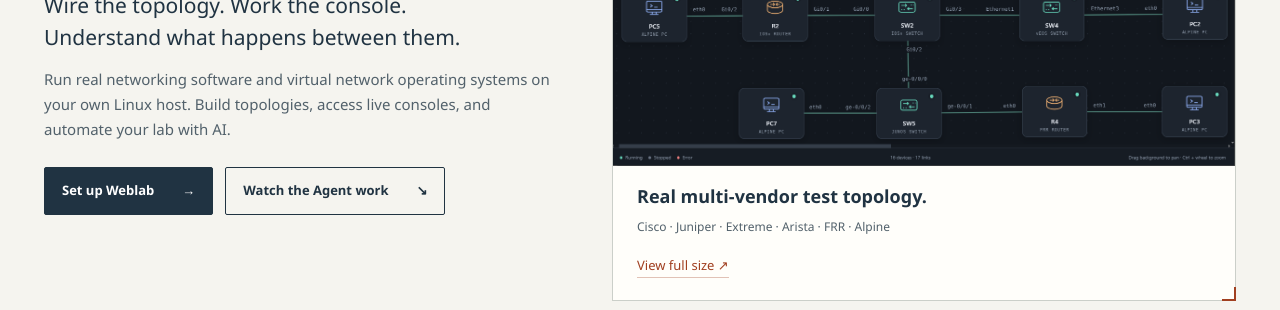
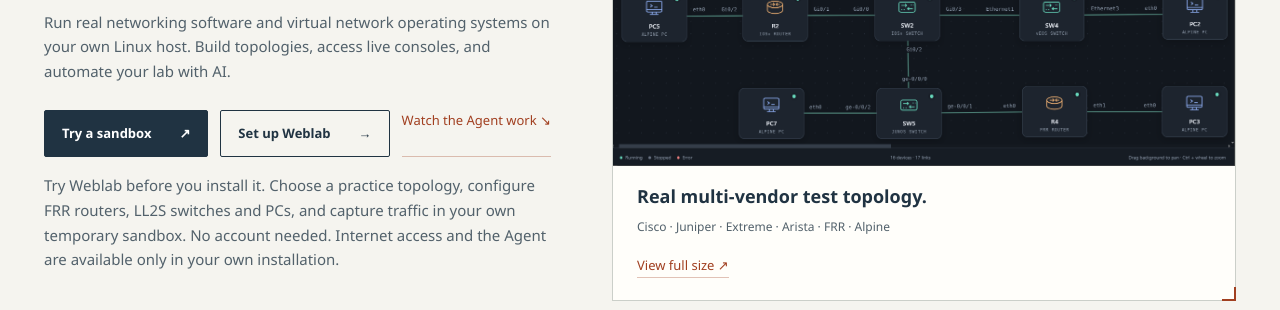
Before and after one commit to weblab-network/weblab, a plain HTML site: page site/index.html in a window 1280 px wide. Shown: the part 490-800 px from the top of the page. Drawn offline with Linux system fonts and the light colour scheme.

Commit message:
Invite visitors to try a practice sandbox before installing

```diff
--- a/site/index.html
+++ b/site/index.html
@@ -7,7 +7,7 @@
   <meta name="theme-color" content="#f5f4ef">
   <title>Weblab.Network — A workbench for network engineering</title>
   <link rel="icon" href="favicon.svg" type="image/svg+xml">
-  <link rel="stylesheet" href="style.css?v=fe71632c0052">
+  <link rel="stylesheet" href="style.css?v=48fc84fadbc7">
   <script src="page.js?v=286240326c71" defer></script>
 </head>
 <body>
@@ -25,7 +25,8 @@
           <h1 id="hero-title">Your network.<br>Your workbench.</h1>
           <p class="hero-description">Wire the topology. Work the console.<br>Understand what happens between them.</p>
           <p class="hero-detail">Run real networking software and virtual network operating systems on your own Linux host. Build topologies, access live consoles, and automate your lab with AI.</p>
-          <div class="hero-actions"><a class="button primary" href="#start">Set up Weblab <span aria-hidden="true">→</span></a><a class="button secondary" href="#agent-create-exercise">Watch the Agent work <span aria-hidden="true">↘</span></a></div>
+          <div class="hero-actions"><a class="button primary" href="https://box.weblab.network/">Try a sandbox <span aria-hidden="true">↗</span></a><a class="button secondary" href="#start">Set up Weblab <span aria-hidden="true">→</span></a><a class="text-link" href="#agent-create-exercise">Watch the Agent work ↘</a></div>
+          <p class="hero-detail sandbox-invite">Try Weblab before you install it. Choose a practice topology, configure FRR routers, LL2S switches and PCs, and capture traffic in your own temporary sandbox. No account needed. Internet access and the Agent are available only in your own installation.</p>
         </div>
         <figure class="network-sheet">
           <a class="network-snapshot" href="assets/multi-vendor.png" target="_blank" rel="noopener" aria-label="Open full-size multi-vendor test topology in a new tab">
--- a/site/style.css
+++ b/site/style.css
@@ -46,6 +46,7 @@
 h1 { font-size: clamp(44px, 5vw, 68px); line-height: 1.03; margin: 22px 0; letter-spacing: -.055em; }
 .hero-description { font-size: 21px; line-height: 1.5; }
 .hero-detail { max-width: 510px; font-size: 15px; color: var(--muted); }
+.sandbox-invite { margin-top: 16px; }
 .hero-actions { display: flex; flex-wrap: wrap; gap: 12px; margin-top: 26px; }
 .button { display: inline-flex; align-items: center; justify-content: space-between; gap: 28px; padding: 12px 17px; font-size: 13px; font-weight: 600; border: 1px solid var(--ink); border-radius: 2px; }
 .primary { background: var(--ink); color: white; }
```
